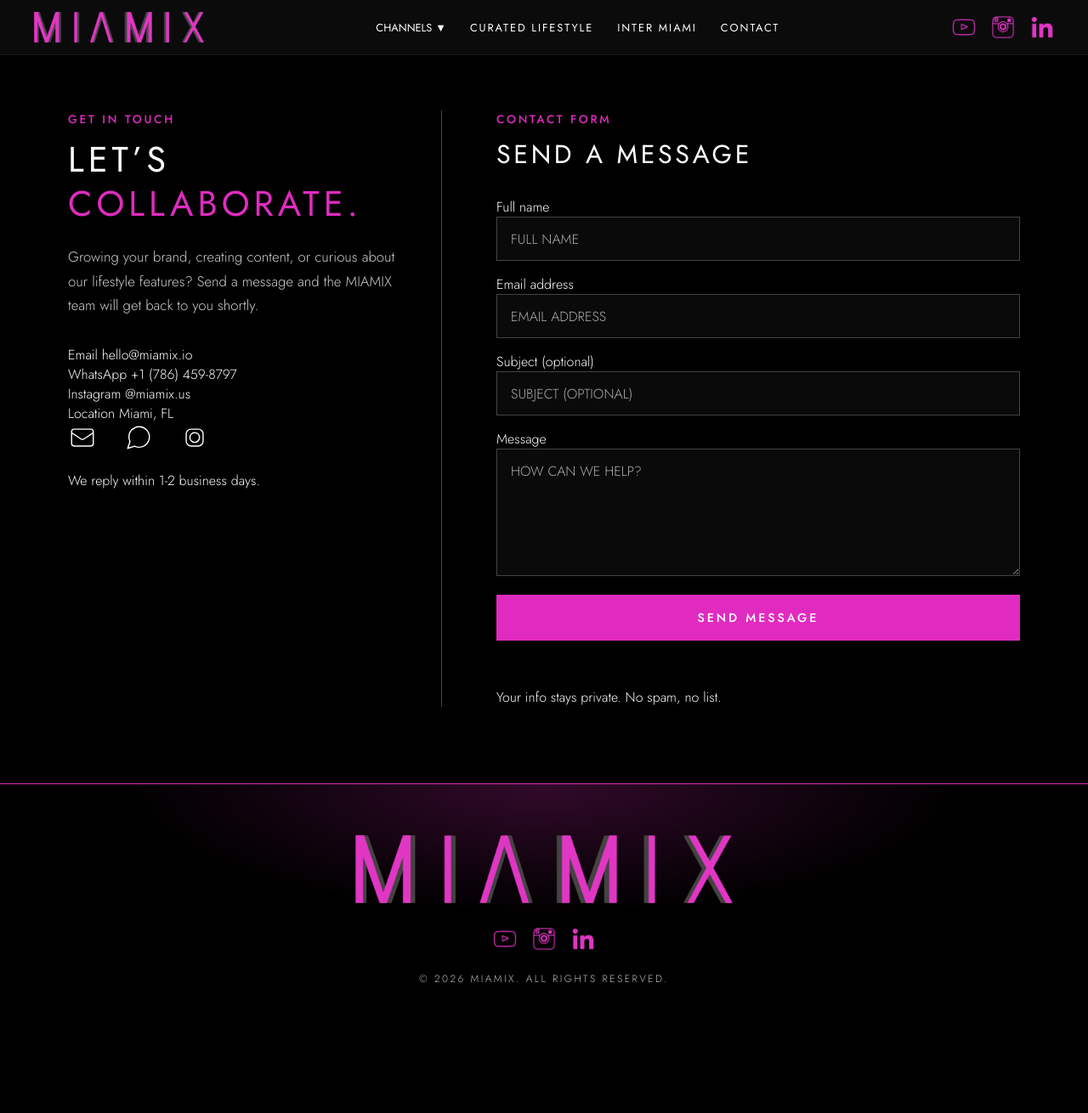
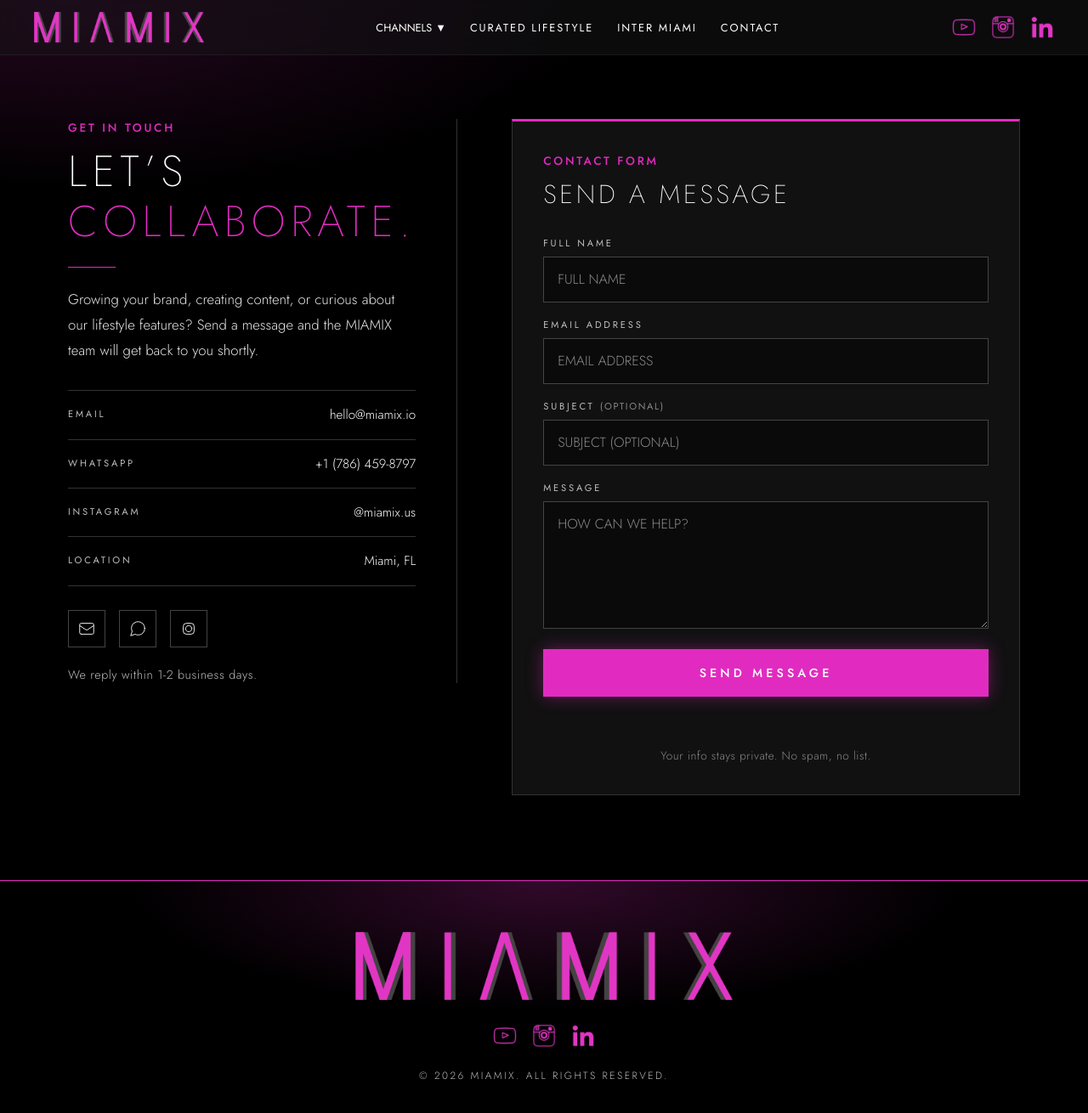
Before and after one commit to MIAMIX-io/MIAMIX.VIP-Site, a Jekyll site: the page built from contact.html, in a window 1280 px wide and 1335 px high. Shown: the top 1310 px of the window at 85% size. Built offline with Jekyll 4.4.1, drawn with Linux system fonts in a browser that asks for light colours.

Commit message:
Refactor contact.css for improved styling and layout

```diff
--- a/assets/css/contact.css
+++ b/assets/css/contact.css
@@ -1,14 +1,13 @@
-/* ==========================================================
-   contact.css : contact page, styled to match the events
-   "Request Staff" form (outline icons, square dark fields,
-   full-width magenta button).
-   ========================================================== */
+/* contact.css : contact page, styled to match MIAMIX site
+   Jost 200/300, black / stone, pink #E12BC0 only for accents */
 
 :root { --accent: #E12BC0; --line: #444; --field: #0a0a0a; --mute: #ccc; }
 
 body.contact {
   margin: 0;
-  background: #000;
+  background:
+    radial-gradient(900px 320px at 6% 0%, rgba(225,43,192,.16), transparent 70%),
+    #000;
   color: #fff;
   font-family: 'Jost', 'Montserrat', sans-serif;
   font-weight: 300;
@@ -22,14 +21,15 @@
 .contact-wrap {
   max-width: 1200px;
   margin: 0 auto;
-  padding: 130px 24px 90px;           /* clears the fixed header */
+  padding: 140px 40px 100px; /* clears the fixed header */
   display: grid;
   grid-template-columns: 1fr;
   gap: 56px;
+  align-items: start;
 }
 @media (min-width: 1024px) {
   .contact-wrap { grid-template-columns: 5fr 7fr; gap: 64px; padding-left: 40px; padding-right: 40px; }
-  .contact-intro { padding-right: 48px; border-right: 1px solid var(--line); }
+  .contact-intro { padding-right: 48px; border-right: 1px solid #333; position: sticky; top: 110px; }
 }
 
 .eyebrow {
@@ -43,45 +43,84 @@
 .contact-intro h1,
 .contact-form-col h2 {
   margin: 0;
-  font-weight: 400;
+  font-weight: 200;
   text-transform: uppercase;
   letter-spacing: .12em;
-  line-height: 1.25;
+  line-height: 1.15;
 }
-.contact-intro h1 { font-size: clamp(1.9rem, 5vw, 2.6rem); margin-bottom: 22px; }
+.contact-intro h1 { font-size: clamp(1.9rem, 5vw, 3.2rem); margin-bottom: 22px; }
 .contact-intro h1 span { color: var(--accent); }
+.contact-intro h1::after {
+  content: ""; display: block; width: 56px; height: 1px;
+  background: var(--accent); margin-top: 24px;
+}
 .contact-form-col h2 { font-size: clamp(1.5rem, 4vw, 1.9rem); margin-bottom: 32px; }
-.contact-copy { margin: 0 0 32px; max-width: 46ch; color: var(--mute); font-size: 1.05rem; line-height: 1.7; }
+.contact-copy { margin: 0 0 32px; max-width: 46ch; color: #e6e6e6; font-size: 1.05rem; line-height: 1.8; }
+
+/* ---------- DETAILS LIST ---------- */
+.contact-details { border-top: 1px solid #333; margin-bottom: 28px; }
+.contact-detail-row {
+  display: flex; justify-content: space-between; gap: 20px;
+  padding: 16px 0; border-bottom: 1px solid #333;
+  font-size: .95rem; line-height: 1.6;
+}
+.contact-detail-label {
+  font-size: .7rem; font-weight: 400; letter-spacing: .25em;
+  text-transform: uppercase; color: #bdbdbd; padding-top: 3px; flex-shrink: 0;
+}
+.contact-detail-row a { color: #fff; transition: color .3s; text-align: right; }
+.contact-detail-row a:hover { color: var(--accent); }
 
 /* ---------- ICON ROW ---------- */
-.contact-icons { display: flex; align-items: center; gap: 32px; margin-bottom: 22px; }
-.contact-icons a { display: block; line-height: 0; color: #fff; transition: color .3s, transform .2s; }
-.contact-icons a:hover { color: var(--accent); }
+.contact-icons { display: flex; align-items: center; gap: 16px; margin-bottom: 22px; }
+.contact-icons a {
+  display: grid; place-items: center; width: 44px; height: 44px;
+  border: 1px solid #444; color: #fff;
+  transition: color .3s, border-color .3s, transform .2s;
+}
+.contact-icons a:hover { color: var(--accent); border-color: var(--accent); transform: translateY(-2px); }
 .contact-icons a:active { transform: scale(.94); }
-.contact-icons svg { width: 34px; height: 34px; }
+.contact-icons svg { width: 22px; height: 22px; }
+.contact-note { margin: 0; color: #bdbdbd; font-size: .9rem; letter-spacing: .04em; }
 .contact-detail { margin: 0; color: var(--mute); font-size: .95rem; line-height: 1.8; letter-spacing: .04em; }
-.contact-detail a { color: #fff; transition: color .3s; }
-.contact-detail a:hover { color: var(--accent); }
+
+/* ---------- FORM CARD ---------- */
+.contact-form-col {
+  background: #111;
+  border: 1px solid #333;
+  border-top: 3px solid var(--accent);
+  padding: 36px;
+  box-shadow: 0 14px 40px rgba(0,0,0,.5);
+}
 
 /* ---------- FORM ---------- */
-.contact-form { display: grid; gap: 16px; }
+.contact-form { display: grid; gap: 18px; }
+.field { display: grid; gap: 8px; }
+.field label {
+  font-size: .7rem; font-weight: 400; letter-spacing: .25em;
+  text-transform: uppercase; color: #bdbdbd;
+}
+.field label .optional { color: #888; letter-spacing: .15em; }
 .contact-form input,
 .contact-form textarea {
   -webkit-appearance: none; appearance: none;
   display: block; width: 100%; min-width: 0; box-sizing: border-box;
-  height: 52px; padding: 0 16px; margin: 0;
+  height: 54px; padding: 0 16px; margin: 0;
   background: var(--field);
   border: 1px solid var(--line);
   border-radius: 0;
   color: #fff;
-  font: 400 16px 'Jost', 'Montserrat', sans-serif;   /* 16px stops iOS zoom */
-  transition: border-color .2s, background .2s;
+  font: 400 16px 'Jost', 'Montserrat', sans-serif; /* 16px stops iOS zoom */
+  transition: border-color .2s, box-shadow .2s, background .2s;
 }
 .contact-form textarea { height: auto; min-height: 150px; padding: 14px 16px; resize: vertical; }
 .contact-form input::placeholder,
-.contact-form textarea::placeholder { color: #aaa; font-weight: 300; opacity: 1; }
+.contact-form textarea::placeholder { color: #888; font-weight: 300; opacity: 1; }
 .contact-form input:focus,
-.contact-form textarea:focus { outline: none; border-color: var(--accent); background: #000; }
+.contact-form textarea:focus {
+  outline: none; border-color: var(--accent); background: #000;
+  box-shadow: 0 0 0 2px rgba(225,43,192,.25);
+}
 
 .contact-form .hp { position: absolute; left: -9999px; height: 0; width: 0; opacity: 0; }
 
@@ -91,14 +130,15 @@
   padding: 17px 32px;
   background: var(--accent);
   color: #fff;
-  border: 0;
+  border: 1px solid var(--accent);
+  box-shadow: 0 0 20px rgba(225,43,192,.4);
   font: 500 .9rem 'Jost', 'Montserrat', sans-serif;
-  letter-spacing: .2em;
+  letter-spacing: .28em;
   text-transform: uppercase;
   cursor: pointer;
-  transition: background .3s, color .3s;
+  transition: background .3s, color .3s, box-shadow .3s;
 }
-.contact-submit:hover { background: #fff; color: #000; }
+.contact-submit:hover { background: #000; color: var(--accent); box-shadow: 0 0 30px rgba(225,43,192,.6); }
 .contact-submit:disabled { opacity: .6; cursor: default; }
 
 .contact-status {
@@ -110,6 +150,7 @@
   letter-spacing: .12em;
   text-transform: uppercase;
 }
+.contact-small { margin: 0; text-align: center; color: #888; font-size: .85rem; letter-spacing: .04em; }
 
 /* ---------- FOCUS + MOTION ---------- */
 body.contact a:focus-visible,
@@ -118,3 +159,10 @@
 @media (prefers-reduced-motion: reduce) {
   .contact-icons a, .contact-form input, .contact-form textarea, .contact-submit { transition: none; }
 }
+
+/* ---------- MOBILE ---------- */
+@media (max-width: 1023px) {
+  .contact-wrap { padding: 130px 24px 80px; gap: 40px; }
+  .contact-intro { border-right: 0; border-bottom: 1px solid #333; padding-right: 0; padding-bottom: 32px; position: static; }
+  .contact-form-col { padding: 28px 20px; }
+}
```
